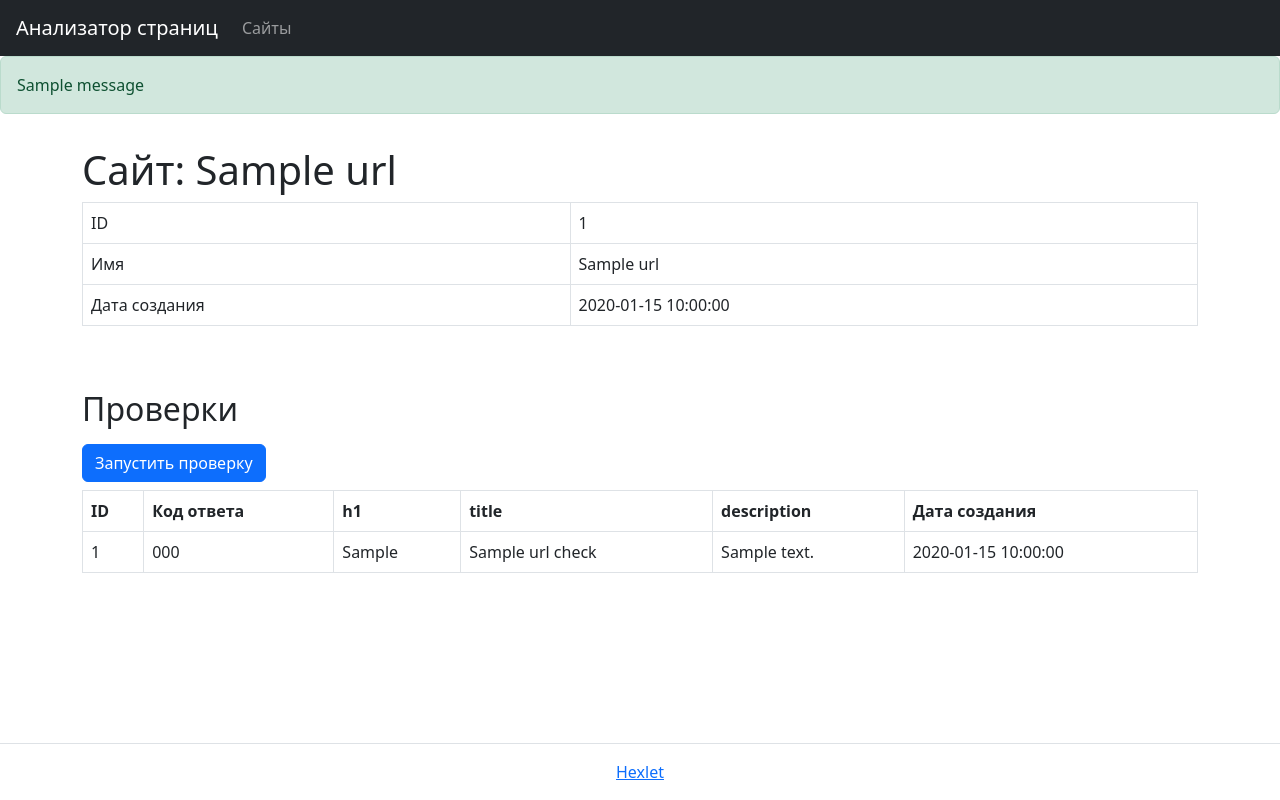
After one commit to MuhutDil/python-project-83, a Flask app: page /urls/1 in a window 1280 px wide. The commit adds this page. Run offline with Flask 3, Linux system fonts and the light colour scheme; one stand-in notice (Sample message) is shown; a database or web service that is not in the repository returns one stand-in record (values such as "Sample title"); some libraries are stand-ins or nearby versions.

Commit message:
Step 6.0

```diff
--- a/page_analyzer/__init__.py
+++ b/page_analyzer/__init__.py
@@ -1,5 +1,5 @@
 from page_analyzer.app import app
 
 __all__ = [
-    'app'
+    'app',
 ]
--- a/page_analyzer/app.py
+++ b/page_analyzer/app.py
@@ -1,12 +1,55 @@
+"""
+Module for a Flask web application that interacts with a PostgreSQL database.
+
+Imports:
+- flask: Web framework for creating the application.
+- os: Operating system module for interacting with the operating system.
+- Database: Custom class for interacting
+    with a PostgreSQL database using psycopg2.
+- url_handler: Module for handling URLs.
+- requests: HTTP library for making requests.
+- load_dotenv: reads key-value pairs from a .env file
+    and can set them as environment variables
+
+Environment Setup:
+- Loads environment variables from a .env file using dotenv.
+
+Global Variables:
+- app: Flask application instance.
+- app.config['SECRET_KEY']: Secret key for the Flask application.
+- DATABASE_URL: URL for connecting to the PostgreSQL database.
+- DB: Instance of the Database class initialized with the DATABASE_URL.
+
+Routes and Functions:
+- index_get(): GET route for the homepage to render the index.html template.
+- index_post(): POST route for processing form submission on the homepage.
+- urls(): Route to display all URLs in the database.
+- url(id): Route to display information about a specific URL.
+- check_url(id): Route to check the content of a URL
+    and save the results in the database.
+"""
 import os
 
+import requests
 from dotenv import load_dotenv
-from flask import Flask, render_template
+from flask import (
+    Flask,
+    flash,
+    redirect,
+    render_template,
+    request,
+    url_for,
+)
+
+import page_analyzer.utils as utils
+from page_analyzer.db import Database
 
 app = Flask(__name__)
 
 load_dotenv()
 app.config['SECRET_KEY'] = os.getenv('SECRET_KEY')
+DATABASE_URL = os.getenv('DATABASE_URL')
+DB = Database(DATABASE_URL)
 
 
 @app.route('/')
@@ -14,3 +57,61 @@ def index_get():
     return render_template(
         'index.html',
     )
+
+
+@app.post('/urls')
+def index_post():
+    address = request.form.get('url', '')
+    clean_url = utils.clear_url(address)
+    try:
+        utils.check_url(clean_url)
+    except (utils.URLTooLong, utils.URLNotValid):
+        flash('Некорректный URL', 'danger')
+        return render_template(
+            'index.html',
+            search=address), 422
+
+    id_url = DB.find_url_name(clean_url)
+    if id_url:
+        flash('Страница уже существует', 'success')
+    else:
+        id_url = DB.save_url(clean_url)
+        flash('Страница успешно добавлена', 'success')
+    return redirect(url_for('url', id=id_url), code=302)
+
+
+@app.route('/urls')
+def urls():
+    addresses = DB.get_content()
+    return render_template(
+        'urls.html',
+        addresses=addresses
+    )
+
+
+@app.route('/urls/<int:id>')
+def url(id):
+    address = DB.exist_url_id(id)
+    if not address:
+        return render_template('not_found.html'), 404
+    urls_check = DB.get_content_check(id)
+    return render_template(
+        'url.html',
+        address=address,
+        urls_check=urls_check
+    )
+
+
+@app.post('/urls/<int:id>/check')
+def check_url(id):
+    url_name = DB.exist_url_id(id)['name']
+    try:
+        content = utils.get_content(url_name)
+        content['url_id'] = id
+        DB.save_url_check(content)
+        flash('Страница успешно проверена', 'success')
+    except (requests.exceptions.HTTPError,
+            requests.exceptions.ConnectionError,
+            requests.ReadTimeout,):
+        flash('Произошла ошибка при проверке', 'danger')
+    return redirect(url_for('url', id=id))
--- /dev/null
+++ b/page_analyzer/db.py
@@ -0,0 +1,180 @@
+import datetime
+from contextlib import contextmanager
+
+import psycopg2
+from psycopg2.extras import DictCursor, execute_values
+
+
+class Database:
+    """
+    Optimized class for interacting with a PostgreSQL database using psycopg2.
+
+    Attributes:
+    - database (str): The connection string for the PostgreSQL database.
+    - conn (psycopg2.connection): The database connection object.
+
+    Methods:
+    - get_content(): Retrieve content from the database.
+    - exist_url_id(id): Check if a given URL id exists in the database.
+    - find_url_name(name): Find the URL name in the database.
+    - save_url(url): Save a new URL in the database.
+    - save_url_check(content): Save URL check information in the database.
+    - get_content_check(url_id): Retrieve URL check content from the database.
+    """
+
+    def __init__(self, database):
+        """Initialize with database connection string."""
+        self.database = database
+        self.conn = None
+
+    @contextmanager
+    def _get_cursor(self):
+        """
+        Context manager for handling database cursor
+        with automatic connection management.
+
+        Yields:
+            A DictCursor instance for database operations.
+        """
+        if self.conn is None or self.conn.closed:
+            self.conn = psycopg2.connect(self.database)
+
+        with self.conn.cursor(cursor_factory=DictCursor) as cur:
+            try:
+                yield cur
+                self.conn.commit()
+            except Exception as e:
+                self.conn.rollback()
+                raise e
+
+    def _close(self):
+        """Close the database connection if it exists and is open."""
+        if self.conn is not None and not self.conn.closed:
+            self.conn.close()
+        self.conn = None
+
+    def get_content(self):
+        """
+        Retrieve content from the database with most recent check information.
+
+        Returns:
+            List of dictionaries containing URL information
+            with their most recent check.
+        """
+        query = """
+            SELECT DISTINCT ON (urls.id)
+                urls.id,
+                urls.name,
+                url_checks.created_at,
+                url_checks.status_code
+            FROM urls
+            LEFT JOIN url_checks ON urls.id = url_checks.url_id
+            ORDER BY urls.id DESC, url_checks.created_at DESC
+        """
+        with self._get_cursor() as cur:
+            cur.execute(query)
+            return [dict(row) for row in cur.fetchall()]
+
+    def exist_url_id(self, url_id):
+        """
+        Check if a URL with the given ID exists.
+
+        Args:
+            url_id: The ID of the URL to check
+
+        Returns:
+            The URL record as a dictionary if found, None otherwise
+        """
+        with self._get_cursor() as cur:
+            cur.execute("SELECT * FROM urls WHERE id = %s", (url_id,))
+            return cur.fetchone()
+
+    def find_url_name(self, name):
+        """
+        Find a URL by its name and return its ID.
+
+        Args:
+            name: The URL name to search for
+
+        Returns:
+            The URL ID if found, None otherwise
+        """
+        with self._get_cursor() as cur:
+            cur.execute("SELECT id FROM urls WHERE name = %s", (name,))
+            result = cur.fetchone()
+            return result[0] if result else None
+
+    def save_url(self, url):
+        """
+        Save a new URL to the database.
+
+        Args:
+            url: The URL to save
+
+        Returns:
+            The ID of the newly created URL record
+        """
+        query = """
+            INSERT INTO urls (name, created_at)
+            VALUES (%s, %s)
+            RETURNING id
+        """
+        with self._get_cursor() as cur:
+            cur.execute(query, (url, datetime.date.today()))
+            return cur.fetchone()[0]
+
+    def save_url_check(self, content):
+        """
+        Save URL check information to the database.
+
+        Args:
+            content: Dictionary containing check information with keys:
+                    - url_id: The URL ID being checked
+                    - status_code: HTTP status code
+                    - h1: H1 content if any
+                    - title: Page title if any
+                    - description: Page description if any
+        """
+        query = """
+            INSERT INTO url_checks (
+                url_id, status_code, h1, title, description, created_at
+            ) VALUES %s
+        """
+        check_info = [(
+            content['url_id'],
+            content['status_code'],
+            content['h1'],
+            content['title'],
+            content['description'],
+            datetime.date.today()
+        )]
+
+        with self._get_cursor() as cur:
+            execute_values(cur, query, check_info)
+
+    def get_content_check(self, url_id):
+        """
+        Retrieve all check records for a specific URL.
+
+        Args:
+            url_id: The ID of the URL to get checks for
+
+        Returns:
+            List of dictionaries containing check information
+        """
+        query = """
+            SELECT * FROM url_checks
+            WHERE url_id = %s
+            ORDER BY id DESC
+        """
+        with self._get_cursor() as cur:
+            cur.execute(query, (url_id,))
+            return cur.fetchall()
+
+    def __enter__(self):
+        """Support for context manager protocol."""
+        return self
+
+    def __exit__(self, exc_type, exc_val, exc_tb):
+        """Ensure connection is closed when exiting context."""
+        self._close()
--- /dev/null
+++ b/page_analyzer/templates/_navigation.html
@@ -0,0 +1,11 @@
+<header class="flex-shrink-0">
+    <nav class="navbar navbar-expand-md navbar-dark bg-dark px-3">
+      <a class="navbar-brand" href="{{ url_for('index_get') }}">Анализатор страниц</a>
+      <div id="navbarNav">
+          <ul class="navbar-nav">
+            <li class="nav-item"><a class="nav-link " href="{{ url_for('urls') }}">Сайты</a></li>
+          </ul>
+      </div>
+    </nav>
+
+  </header>
--- /dev/null
+++ b/page_analyzer/templates/base.html
@@ -0,0 +1,40 @@
+<!DOCTYPE html>
+<html lang="en">
+<head>
+    <meta charset="utf-8">
+    <meta name="viewport" content="width=device-width, initial-scale=1 shrink-to-fit=no">
+    <meta name="description" content="Third project for Hexlet.io">
+    <link href="https://cdn.jsdelivr.net/npm/bootstrap@5.2.3/dist/css/bootstrap.min.css" rel="stylesheet" integrity="sha384-rbsA2VBKQhggwzxH7pPCaAqO46MgnOM80zW1RWuH61DGLwZJEdK2Kadq2F9CUG65" crossorigin="anonymous">
+    <title>Анализатор страниц</title>
+</head>
+
+<body class="min-vh-100 d-flex flex-column">
+
+  {% include "_navigation.html" %}
+
+
+{% with messages = get_flashed_messages(with_categories=True) %}
+  {% if messages %}
+    {% for category, message in messages %}
+      <div class="alert alert-{{ category }}" role="alert">{{ message }}</div>
+    {% endfor %}
+  {% endif %}
+{% endwith %}
+
+<main class="flex-grow-1">
+    <div class="container-lg mt-3">
+      {% block title %}{% endblock %}
+      {% block content %}{% endblock %}
+    </div>
+</main>
+
+<footer class="border-top py-3 mt-5 flex-shrink-0">
+    <div class="container-lg">
+        <div class="text-center">
+        <a href="https://ru.hexlet.io/" target="_blank">Hexlet</a>
+        </div>
+    </div>
+</footer>
+<script src="https://cdn.jsdelivr.net/npm/bootstrap@5.3.3/dist/js/bootstrap.bundle.min.js" integrity="sha384-YvpcrYf0tY3lHB60NNkmXc5s9fDVZLESaAA55NDzOxhy9GkcIdslK1eN7N6jIeHz" crossorigin="anonymous"></script>
+</body>
+</html>
--- /dev/null
+++ b/page_analyzer/templates/url.html
@@ -0,0 +1,60 @@
+{% extends 'base.html' %}
+
+{% block title %}<h1>Сайт: {{ address.name }}</h1>{% endblock %}
+
+{% block content %}
+<div class="table-responsive">
+  <table class="table table-bordered table-hover text-nowrap" data-test="urls">
+    <tbody>
+        <tr>
+          <td>ID</td>
+          <td>{{ address.id }}</td>
+        </tr>
+        <tr>
+            <td>Имя</td>
+            <td>{{ address.name }}</td>
+        </tr>
+        <tr>
+            <td>Дата создания</td>
+            <td>{{ address.created_at }}</td>
+          </tr>
+    </tbody>
+  </table>
+</div>
+
+<h2 class="mt-5 mb-3">Проверки</h2>
+    <form method="post" action="{{ url_for('check_url', id=address.id) }}">
+    <input type="submit" class="btn btn-primary" value="Запустить проверку">
+    </form>
+
+<div>
+  <table class="table table-bordered table-hover mt-2" data-test="checks">
+    <thead>
+      <tr>
+        <th>ID</th>
+        <th>Код ответа</th>
+        <th>h1</th>
+        <th>title</th>
+        <th>description</th>
+        <th>Дата создания</th>
+      </tr>
+    </thead>
+    {% if urls_check %}
+      <tbody>
+        {% for url_check in urls_check %}
+          <tr>
+            <td>{{ url_check.id }}</td>
+            <td>{{ url_check.status_code }}</td>
+            <td>{{ url_check.h1 }}</td>
+            <td>{{ url_check.title }}</td>
+            <td>{{ url_check.description }}</td>
+            <td>{{ url_check.created_at }}</td>
+          </tr>
+        {% endfor %}
+      </tbody>
+    {% endif %}
+  </table>
+</div>
+
+
+{% endblock %}
```
Also changed, not shown: page_analyzer/templates/index.html (+17 -1 lines), page_analyzer/templates/not_found.html (added, +10 -0 lines), page_analyzer/templates/urls.html (added, +32 -0 lines), page_analyzer/utils.py (added, +83 -0 lines), pyproject.toml (+11 -0 lines), README.md, 2 other files.
